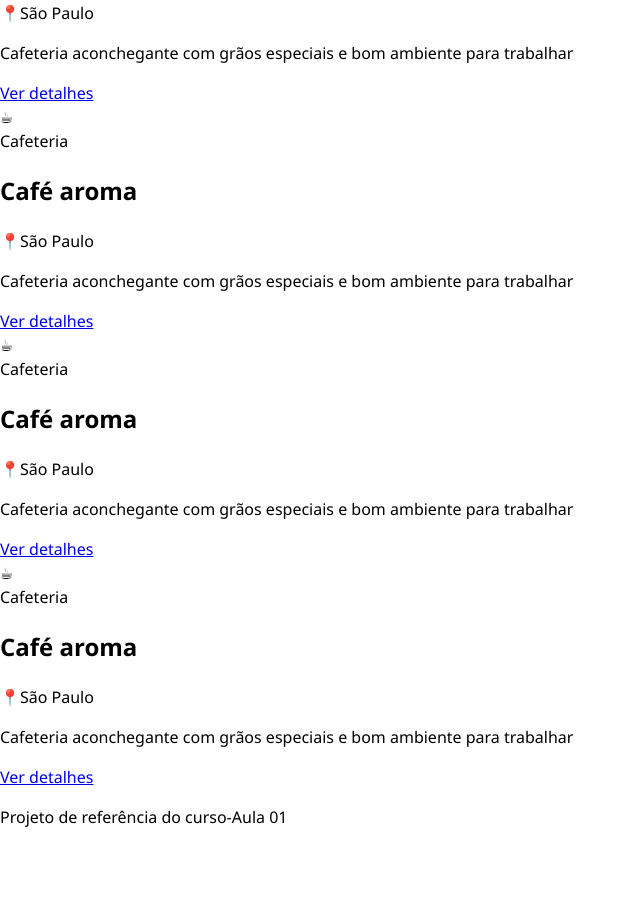
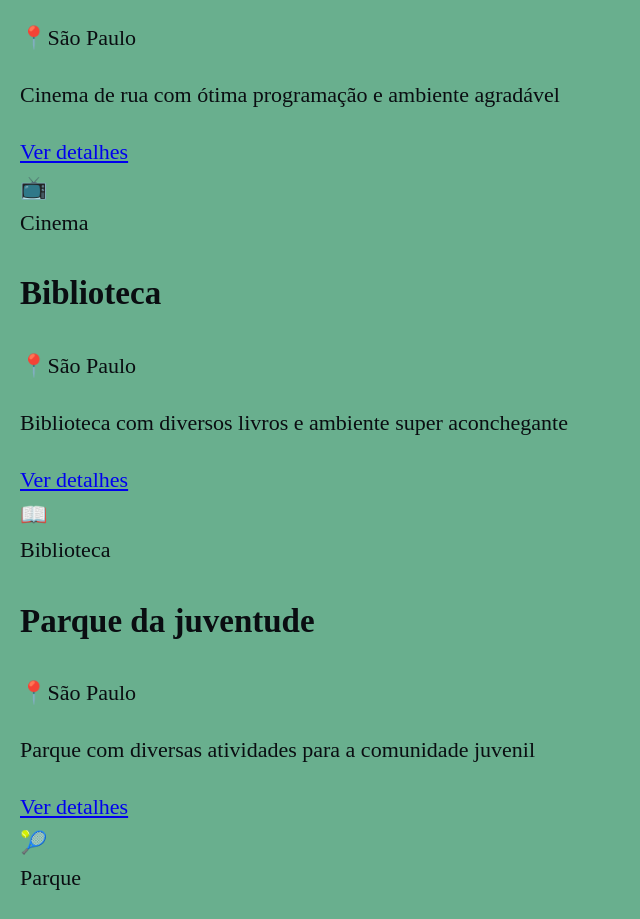
Before and after one commit to caioff2008/html-css, a plain HTML site: page WFS/Aula1/index.html in a window 1280 px wide. Shown: the part 757-1676 px from the top of the page, without its empty margins (0-640 px from the left). Before the commit the page ends 1602 px from the top, so only its background shows below. Drawn offline with Linux system fonts and the light colour scheme.

Commit message:
Atualização do site

```diff
--- a/WFS/Aula1/CSS/style.css
+++ b/WFS/Aula1/CSS/style.css
@@ -1,11 +1,31 @@
-:rot{
-    --cor-fundo: #f7f5f0;
-    --cor-texto: #26302c;
+:root {
+    --cor-fundo: #69af8e;
+    --cor-texto: #0a0d11;
 }
-body{
-    margin: 0;
-    font-family:'Segoe UI', Tahoma, Geneva, Verdana, sans-serif;
-    background: var( --cor-fundo);
+
+body {
+    margin: 20px;
+    background-color: var(--cor-fundo);
     color: var(--cor-texto);
-    line-height: 1.5;
+
+    /* Fonte */
+    font-family: Times New Roman, Times, serif;
+
+    /* Tamanho da fonte */
+    font-size: 22px;
+
+    /* Espaçamento entre as linhas */
+    line-height: 1.6;
 }
+.titulo-pagina {
+    font-size: 40px;
+    color: #1e3a8a;
+    text-align: center;
+    font-family: Georgia, serif;
+}
+.subtitulo_pagina {
+    font-size: 20px;
+    color: #555;
+    text-align: center;
+    font-family: Verdana, sans-serif;
+}
--- a/WFS/Aula1/index.html
+++ b/WFS/Aula1/index.html
@@ -19,63 +19,70 @@
     <p class="subtitulo_pagina">Descubra e avalie lugares recomendados pela comunidade.</p>
     <section class="cards-grid">
         <article class="card" data-categoria="Cafeteria">
-            <div class="card-banner" aria-hidden="true">☕</div>
+            <div class="card-banner" aria-hidden="true">⭐</div>
             <div class="card-body">
-                <span class="badge">Cafeteria</span>
+                <span class="badge">Avalie abaixo</span>
                 <h2 class="card-title">Café aroma</h2>
                 <p class="card-cidade">📍São Paulo</p>
                 <p class="card-descricao">Cafeteria aconchegante com grãos especiais e bom ambiente para trabalhar</p>
                 <a href="detalhe.html" class="card-link">Ver detalhes</a>
             </div>
         </article>
-        <article class="card" data-categoria="Cafeteria">
+        <article class="card" data-categoria="Cinema">
             <div class="card-banner" aria-hidden="true">☕</div>
             <div class="card-body">
-                <span class="badge">São Paulo</span>
-                <h2 class="card-title">Café aroma</h2>
+                <span class="badge">Cafeteria</span>
+                <h2 class="card-title">Cinema de rua</h2>
                 <p class="card-cidade">📍São Paulo</p>
-                <p class="card-descricao">Cafeteria aconchegante com grãos especiais e bom ambiente para trabalhar</p>
+                <p class="card-descricao">Cinema de rua com ótima programação e ambiente agradável</p>
                 <a href="detalhe.html" class="card-link">Ver detalhes</a>
             </div>
         </article>
-        <article class="card" data-categoria="Cafeteria">
-            <div class="card-banner" aria-hidden="true">☕</div>
+        <article class="card" data-categoria="Cinema">
+            <div class="card-banner" aria-hidden="true">📺</div>
             <div class="card-body">
-                <span class="badge">Cafeteria</span>
-                <h2 class="card-title">Café aroma</h2>
+                <span class="badge">Cinema</span>
+                <h2 class="card-title">Biblioteca</h2>
                 <p class="card-cidade">📍São Paulo</p>
-                <p class="card-descricao">Cafeteria aconchegante com grãos especiais e bom ambiente para trabalhar</p>
+                <p class="card-descricao">Biblioteca com diversos livros e ambiente super aconchegante</p>
                 <a href="detalhe.html" class="card-link">Ver detalhes</a>
             </div>
         </article>
-        <article class="card" data-categoria="Cafeteria">
-            <div class="card-banner" aria-hidden="true">☕</div>
+        <article class="card" data-categoria="Biblioteca">
+            <div class="card-banner" aria-hidden="true">📖</div>
             <div class="card-body">
-                <span class="badge">Cafeteria</span>
-                <h2 class="card-title">Café aroma</h2>
+                <span class="badge">Biblioteca</span>
+                <h2 class="card-title">Parque da juventude</h2>
                 <p class="card-cidade">📍São Paulo</p>
-                <p class="card-descricao">Cafeteria aconchegante com grãos especiais e bom ambiente para trabalhar</p>
+                <p class="card-descricao">Parque com diversas atividades para a comunidade juvenil</p>
                 <a href="detalhe.html" class="card-link">Ver detalhes</a>
             </div>
         </article>
-        <article class="card" data-categoria="Cafeteria">
-            <div class="card-banner" aria-hidden="true">☕</div>
+        <article class="card" data-categoria="Parque">
+            <div class="card-banner" aria-hidden="true">🎾</div>
             <div class="card-body">
-                <span class="badge">Cafeteria</span>
-                <h2 class="card-title">Café aroma</h2>
+                <span class="badge">Parque</span>
+                <h2 class="card-title">Restaurante da casa</h2>
                 <p class="card-cidade">📍São Paulo</p>
-                <p class="card-descricao">Cafeteria aconchegante com grãos especiais e bom ambiente para trabalhar</p>
+                <p class="card-descricao">Restaurante familiar com pratos deliciosos e ambiente agradável</p>
                 <a href="detalhe.html" class="card-link">Ver detalhes</a>
             </div>
         </article>
-        <article class="card" data-categoria="Cafeteria">
-            <div class="card-banner" aria-hidden="true">☕</div>
+        <article class="card" data-categoria="Restaurante">
+            <div class="card-banner" aria-hidden="true">🍱</div>
             <div class="card-body">
-                <span class="badge">Cafeteria</span>
-                <h2 class="card-title">Café aroma</h2>
+                <span class="badge">Restaurante</span>
+                <h2 class="card-title">Hotel bons sonhos</h2>
                 <p class="card-cidade">📍São Paulo</p>
-                <p class="card-descricao">Cafeteria aconchegante com grãos especiais e bom ambiente para trabalhar</p>
+                <p class="card-descricao">Hotel com quartos confortáveis e serviço de qualidade</p>
                 <a href="detalhe.html" class="card-link">Ver detalhes</a>
+            </div>
+        </article>
+        <article class="card" data-categoria="Hotel">
+            <div class="card-banner" aria-hidden="true">🏢</div>
+            <div class="card-body">
+                <span class="badge">Hotel</span>
+
             </div>
         </article>
 
```
